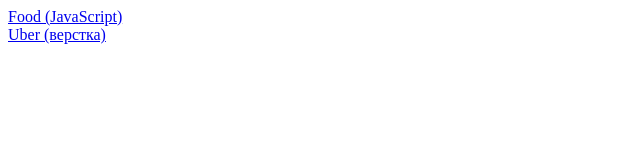
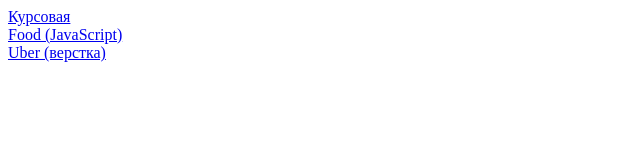
Before and after one commit to sekushov/sekushov.github.io, a plain HTML site: page index.html in a window 1280 px wide. Shown: the whole page, without its empty margins (0-640 px from the left). Drawn offline with Linux system fonts and the light colour scheme.

Commit message:
add link rusdrevstroy

```diff
--- a/index.html
+++ b/index.html
@@ -6,8 +6,11 @@
     <title>Sekushov</title>
 </head>
 <body>
+    <a href="rusdrevstroy/index.html" target="_blank">Курсовая</a>
+    <br>
     <a href="food/index.html" target="_blank">Food (JavaScript)</a>
     <br>
     <a href="uber/index.html" target="_blank">Uber (верстка)</a>
+
 </body>
 </html>
```
